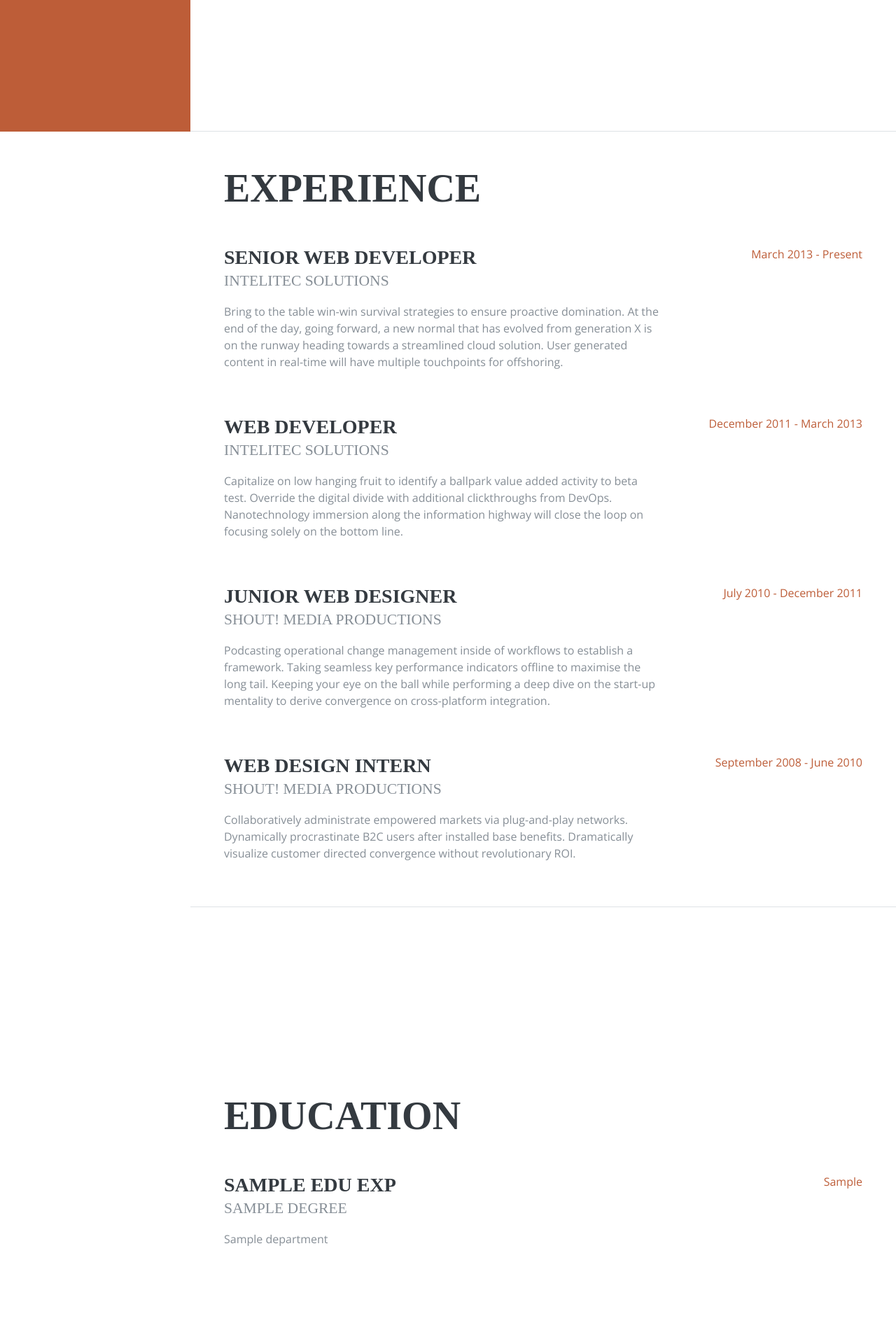
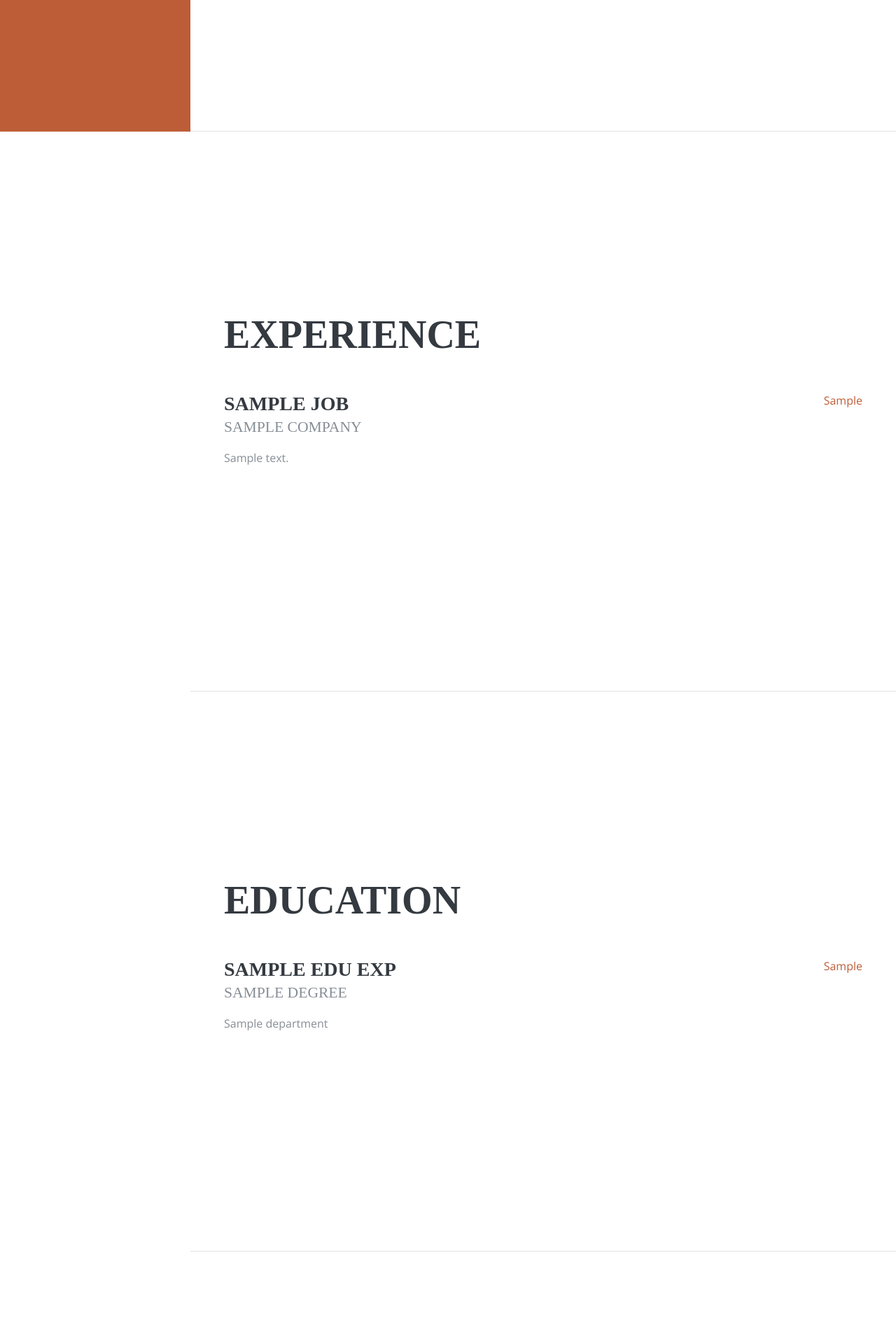
Before and after one commit to sdlfkorg/resume, a Django app: template templates/index.html in a window 1280 px wide. Shown: the part 612-2532 px from the top of the page at 70% size. Run offline with Django 3.2, Linux system fonts and the light colour scheme; the template is opened without the code that fills it: most values are stand-ins (such as "Sample title", 1, 10 or a date in 2020); some libraries are stand-ins or nearby versions; some web fonts are replaced.

Commit message:
fix view content

```diff
--- a/templates/index.html
+++ b/templates/index.html
@@ -72,7 +72,7 @@
             <span class="text-primary"> {{last_name}} </span>
           </h1>
           <div class="subheading mb-5">{{address}}
-            <a href="mailto:name@email.com">{{email}}</a>
+            <a href="mailto:name@{{email}}">{{email}}</a>
           </div>
           <p class="mb-5">{{intro}}</p>
           <ul class="list-inline list-social-icons mb-0">
@@ -99,50 +99,18 @@
       <section class="resume-section p-3 p-lg-5 d-flex flex-column" id="experience">
         <div class="my-auto">
           <h2 class="mb-5">Experience</h2>
-
+          {% for job in experience %}
           <div class="resume-item d-flex flex-column flex-md-row mb-5">
             <div class="resume-content mr-auto">
-              <h3 class="mb-0">Senior Web Developer</h3>
-              <div class="subheading mb-3">Intelitec Solutions</div>
-              <p>Bring to the table win-win survival strategies to ensure proactive domination. At the end of the day, going forward, a new normal that has evolved from generation X is on the runway heading towards a streamlined cloud solution. User generated content in real-time will have multiple touchpoints for offshoring.</p>
+              <h3 class="mb-0">{{job.title}}</h3>
+              <div class="subheading mb-3">{{job.company}}</div>
+              <p>{{job.description}}</p>
             </div>
             <div class="resume-date text-md-right">
-              <span class="text-primary">March 2013 - Present</span>
+              <span class="text-primary">{{job.from_to}}</span>
             </div>
           </div>
-
-          <div class="resume-item d-flex flex-column flex-md-row mb-5">
-            <div class="resume-content mr-auto">
-              <h3 class="mb-0">Web Developer</h3>
-              <div class="subheading mb-3">Intelitec Solutions</div>
-              <p>Capitalize on low hanging fruit to identify a ballpark value added activity to beta test. Override the digital divide with additional clickthroughs from DevOps. Nanotechnology immersion along the information highway will close the loop on focusing solely on the bottom line.</p>
-            </div>
-            <div class="resume-date text-md-right">
-              <span class="text-primary">December 2011 - March 2013</span>
-            </div>
-          </div>
-
-          <div class="resume-item d-flex flex-column flex-md-row mb-5">
-            <div class="resume-content mr-auto">
-              <h3 class="mb-0">Junior Web Designer</h3>
-              <div class="subheading mb-3">Shout! Media Productions</div>
-              <p>Podcasting operational change management inside of workflows to establish a framework. Taking seamless key performance indicators offline to maximise the long tail. Keeping your eye on the ball while performing a deep dive on the start-up mentality to derive convergence on cross-platform integration.</p>
-            </div>
-            <div class="resume-date text-md-right">
-              <span class="text-primary">July 2010 - December 2011</span>
-            </div>
-          </div>
-
-          <div class="resume-item d-flex flex-column flex-md-row">
-            <div class="resume-content mr-auto">
-              <h3 class="mb-0">Web Design Intern</h3>
-              <div class="subheading mb-3">Shout! Media Productions</div>
-              <p>Collaboratively administrate empowered markets via plug-and-play networks. Dynamically procrastinate B2C users after installed base benefits. Dramatically visualize customer directed convergence without revolutionary ROI.</p>
-            </div>
-            <div class="resume-date text-md-right">
-              <span class="text-primary">September 2008 - June 2010</span>
-            </div>
-          </div>
+          {% endfor %}
 
         </div>
 
@@ -232,12 +200,14 @@
 
       <section class="resume-section p-3 p-lg-5 d-flex flex-column" id="awards">
         <div class="my-auto">
-          <h2 class="mb-5">Awards &amp; Certifications</h2>
+          <h2 class="mb-5">Patnets &amp; Publications</h2>
           <ul class="fa-ul mb-0">
+            {% for pub in publications %}
             <li>
-              <i class="fa-li fa fa-trophy text-warning"></i>
-              Google Analytics Certified Developer</li>
-            <li>
+              <i class="fa-li fa fa-book"></i>
+              <a href="{{pub.link}}">{{pub.title}}</a></li>
+
+            <!-- <li>
               <i class="fa-li fa fa-trophy text-warning"></i>
               Mobile Web Specialist - Google Certification</li>
             <li>
@@ -260,7 +230,8 @@
             <li>
               <i class="fa-li fa fa-trophy text-warning"></i>
               3<sup>rd</sup>
-              Place - James Buchanan High School - Hackathon 2005</li>
+              Place - James Buchanan High School - Hackathon 2005</li> -->
+            {% endfor %}
           </ul>
         </div>
       </section>
```
Also changed, not shown: persons/views.py (+37 -0 lines).
